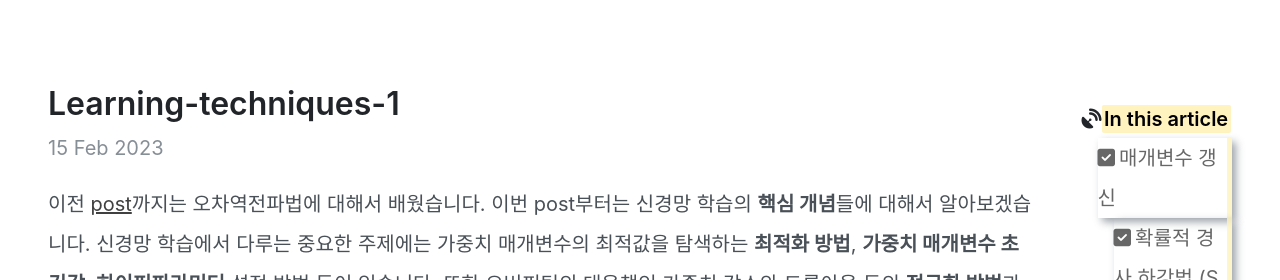
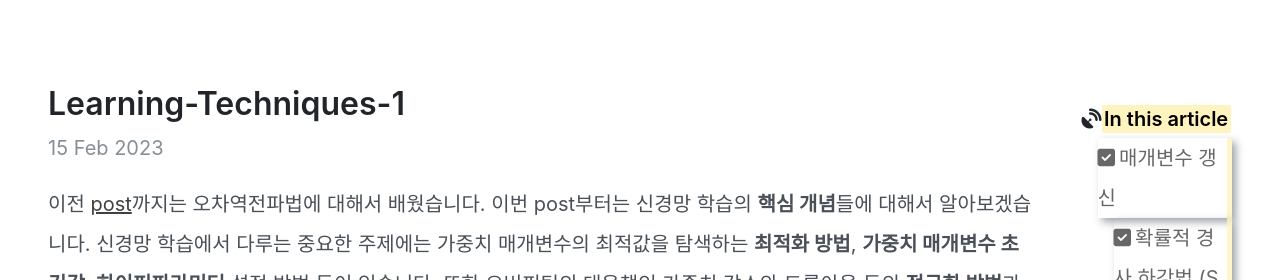
Before and after one commit to mngupark/mngupark.github.io, a Jekyll site: the page built from posts/study/machine learning/deep learning/_posts/2023-02-15-learning-techniques-1.md, in a window 1280 px wide and 900 px high. Shown: the top 280 px of the window. Built offline with Jekyll 4.4.1, drawn with Linux system fonts in a browser that asks for light colours; nearby versions of some CDN libraries; emoji names are drawn with the system emoji font; formulas are drawn with MathJax 3; comment, search, counter and statistics services are not loaded; some of the changed text lies outside the part shown.

```diff
--- a/posts/study/machine learning/deep learning/_posts/2023-02-15-learning-techniques-1.md
+++ b/posts/study/machine learning/deep learning/_posts/2023-02-15-learning-techniques-1.md
@@ -1,6 +1,6 @@
 ---
 layout: post
-title: Learning-techniques-1
+title: Learning-Techniques-1
 category: deep learning
 post-order: 16
 ---
```
